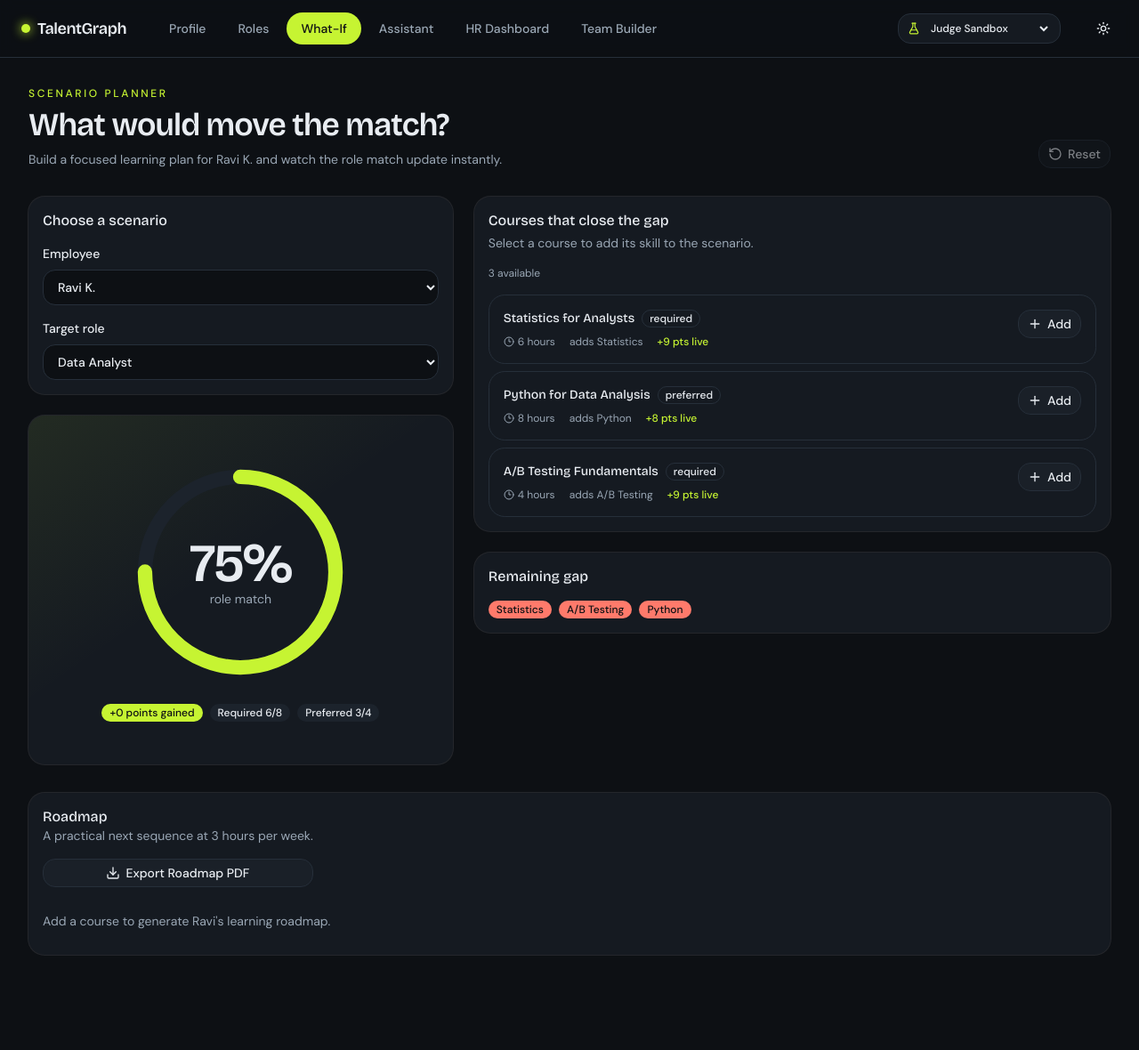
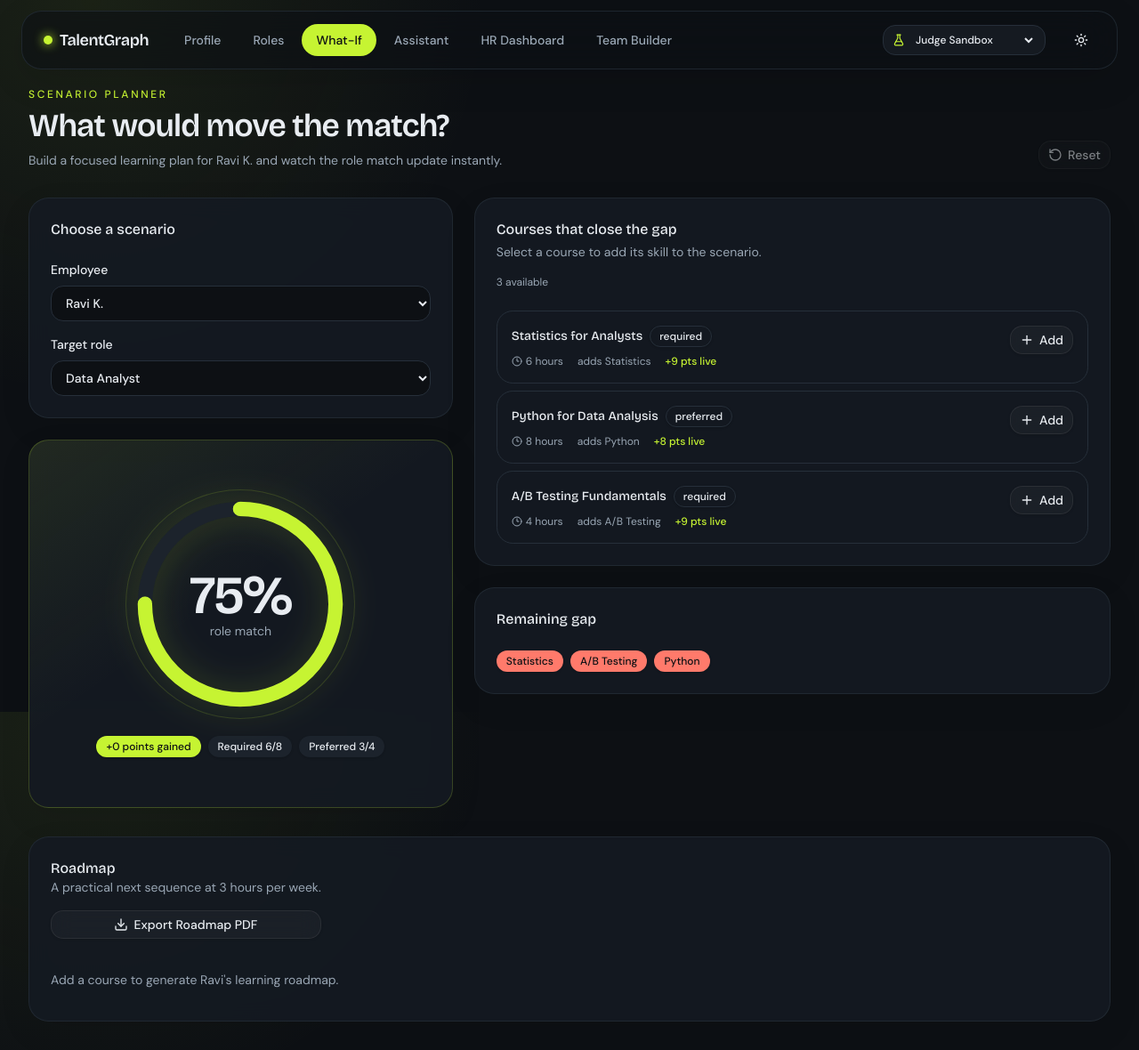
Before and after one commit to sukrakrishna/talentgraph, a Next.js app: page /what-if in a window 1280 px wide. Shown: the whole page at 89% size. Before the commit the page ends 1105 px from the top, so only its background shows below. Built offline with nearby package versions, Linux system fonts and the light colour scheme.

Commit message:
Refine UI/UX with modern glassmorphism, micro-interactions, and executive SaaS polish

```diff
--- a/app/globals.css
+++ b/app/globals.css
@@ -129,6 +129,8 @@
   }
   body {
     @apply bg-background text-foreground;
+    background-image: radial-gradient(circle at 8% 0%, rgba(198, 244, 50, 0.08), transparent 28rem);
+    background-attachment: fixed;
   }
   select option {
     background-color: var(--card);
@@ -154,6 +156,14 @@
 }
 
 @layer utilities {
+  .glass-panel {
+    @apply border border-border/70 bg-card/80 shadow-[0_12px_36px_rgba(0,0,0,0.08)] backdrop-blur-xl;
+  }
+
+  .interactive-lift {
+    @apply transition-[border-color,box-shadow,transform] duration-300 hover:-translate-y-0.5 hover:border-primary/40 hover:shadow-[0_0_24px_rgba(198,244,50,0.14)];
+  }
+
   .pdf-avoid-break {
     break-inside: avoid;
     page-break-inside: avoid;
--- a/components/hr-dashboard-client.tsx
+++ b/components/hr-dashboard-client.tsx
@@ -44,7 +44,7 @@ function KpiCard({ label, value, detail, icon: Icon }: { label: string; value: s
   return (
     <Card>
       <CardContent className="flex items-start justify-between gap-3">
-        <div><p className="text-xs uppercase tracking-[0.14em] text-muted-foreground">{label}</p><p className="mt-3 font-heading text-3xl font-semibold tracking-tight">{value}</p><p className="mt-1 text-xs text-muted-foreground">{detail}</p></div>
+        <div><p className="text-xs uppercase tracking-[0.14em] text-muted-foreground">{label}</p><p className="mt-3 font-heading text-3xl font-semibold tracking-tight">{value}</p><p className="mt-1 text-xs text-muted-foreground">{detail}</p><div className="mt-4 flex h-5 items-end gap-1" aria-hidden="true">{[35, 48, 44, 68, 58, 78].map((height, index) => <span key={index} className="w-1.5 rounded-full bg-primary/70" style={{ height: `${height}%` }} />)}</div></div>
         <span className="flex size-9 items-center justify-center rounded-lg bg-secondary text-primary"><Icon className="size-4" /></span>
       </CardContent>
     </Card>
--- a/components/nav-bar.tsx
+++ b/components/nav-bar.tsx
@@ -19,8 +19,8 @@ export function NavBar() {
   const pathname = usePathname();
 
   return (
-    <header className="sticky top-0 z-50 border-b border-border bg-background/90 backdrop-blur supports-[backdrop-filter]:bg-background/70">
-      <div className="mx-auto flex min-h-16 max-w-7xl flex-wrap items-center gap-3 px-6 py-3 sm:flex-nowrap sm:gap-8 sm:py-0">
+    <header className="sticky top-3 z-50 mx-3 rounded-2xl border border-border/70 bg-background/75 shadow-[0_12px_40px_rgba(0,0,0,0.12)] backdrop-blur-xl supports-[backdrop-filter]:bg-background/60 sm:mx-6">
+      <div className="mx-auto flex min-h-16 max-w-7xl flex-wrap items-center gap-3 px-4 py-3 sm:flex-nowrap sm:gap-6 sm:px-6 sm:py-0">
         <Link href="/" className="flex items-center gap-2 shrink-0">
           <span className="h-2.5 w-2.5 rounded-full bg-primary shadow-[0_0_12px_var(--primary)]" />
           <span className="font-heading text-lg font-semibold tracking-tight">
--- a/components/roles-client.tsx
+++ b/components/roles-client.tsx
@@ -76,8 +76,8 @@ function RoleCard({
     <Card
       onClick={onSelect}
       className={cn(
-        "cursor-pointer transition-colors",
-        isSelected ? "border-primary" : "hover:border-muted-foreground/40"
+        "interactive-lift cursor-pointer",
+        isSelected ? "border-primary shadow-[0_0_24px_rgba(198,244,50,0.16)]" : "hover:border-muted-foreground/40"
       )}
     >
       <CardHeader>
--- a/components/skill-graph.tsx
+++ b/components/skill-graph.tsx
@@ -152,7 +152,7 @@ export function SkillGraph({
   return (
     <div
       ref={containerRef}
-      className="relative h-[480px] w-full overflow-hidden rounded-xl border border-border bg-background"
+      className="bg-grid relative h-[480px] w-full overflow-hidden rounded-2xl border border-border/80 bg-background shadow-[inset_0_1px_0_rgba(255,255,255,0.08),0_18px_40px_rgba(0,0,0,0.16)]"
     >
       {size.width > 0 && (
         <ForceGraph2D
--- a/components/team-builder-client.tsx
+++ b/components/team-builder-client.tsx
@@ -65,7 +65,7 @@ export function TeamBuilderClient() {
       {result && <>
         <div className="grid gap-4 sm:grid-cols-3"><Card><CardContent><p className="text-xs uppercase tracking-[0.14em] text-muted-foreground">Required skills</p><p className="mt-2 font-heading text-3xl font-semibold">{result.coverage.total}</p><p className="mt-1 text-xs text-muted-foreground">mapped from the brief</p></CardContent></Card><Card><CardContent><p className="text-xs uppercase tracking-[0.14em] text-muted-foreground">Team coverage</p><p className="mt-2 font-heading text-3xl font-semibold">{result.coverage.covered} <span className="text-lg text-muted-foreground">of {result.coverage.total}</span></p><p className="mt-1 text-xs text-muted-foreground">{Math.round(coveragePercent)}% covered</p></CardContent></Card><Card className="border-primary/30"><CardContent><p className="text-xs uppercase tracking-[0.14em] text-muted-foreground">Agency cost saved</p><p className="mt-2 font-heading text-3xl font-semibold text-primary">Rs {result.costAvoidedLakhs.toFixed(1)}L</p><p className="mt-1 text-xs text-muted-foreground">3 roles × Rs {result.assumptions.avgExternalSalaryLakhs}L × {result.assumptions.agencyFeePercent}%</p></CardContent></Card></div>
 
-        <Card><CardHeader className="flex-row items-end justify-between gap-4"><div><CardTitle>Your internal team</CardTitle><p className="mt-1 text-sm text-muted-foreground">Greedy selection: each person covers the most remaining brief skills.</p></div><Badge variant="secondary"><Users className="size-3" /> 3 members</Badge></CardHeader><CardContent className="grid gap-4 md:grid-cols-3">{result.members.map((member, index) => <div key={member.id} className="relative flex flex-col gap-4 rounded-xl border border-border p-5"><span className="absolute right-4 top-4 flex size-7 items-center justify-center rounded-full bg-secondary text-xs font-semibold text-primary">0{index + 1}</span><div className="pr-8"><h2 className="font-heading text-xl font-medium">{member.name}</h2><p className="mt-1 text-xs text-muted-foreground">{member.jobTitle} · {member.department}</p></div><div className="flex flex-wrap gap-1.5">{member.matchedSkills.length > 0 ? member.matchedSkills.map((skill) => <Badge key={skill.id} className="bg-primary text-primary-foreground">{skill.name}</Badge>) : <span className="text-xs text-muted-foreground">No direct brief skill match</span>}</div></div>)}</CardContent></Card>
+        <Card><CardHeader className="flex-row items-end justify-between gap-4"><div><CardTitle>Your internal team</CardTitle><p className="mt-1 text-sm text-muted-foreground">Greedy selection: each person covers the most remaining brief skills.</p></div><Badge variant="secondary"><Users className="size-3" /> 3 members</Badge></CardHeader><CardContent className="grid gap-4 md:grid-cols-3">{result.members.map((member, index) => <div key={member.id} className="interactive-lift relative flex flex-col gap-4 rounded-xl border border-border/80 p-5"><span className="absolute right-4 top-4 flex size-7 items-center justify-center rounded-full bg-secondary text-xs font-semibold text-primary">0{index + 1}</span><div className="pr-8"><h2 className="font-heading text-xl font-medium">{member.name}</h2><p className="mt-1 text-xs text-muted-foreground">{member.jobTitle} · {member.department}</p></div><div className="flex flex-wrap gap-1.5">{member.matchedSkills.length > 0 ? member.matchedSkills.map((skill) => <Badge key={skill.id} className="bg-primary text-primary-foreground">{skill.name}</Badge>) : <span className="text-xs text-muted-foreground">No direct brief skill match</span>}</div></div>)}</CardContent></Card>
 
         <div className="grid gap-6 lg:grid-cols-[minmax(0,1.2fr)_minmax(280px,0.8fr)]"><Card><CardHeader><CardTitle>Coverage map</CardTitle><p className="text-sm text-muted-foreground">The selected team covers {result.coverage.covered} of {result.coverage.total} mapped skills.</p></CardHeader><CardContent><div className="h-3 overflow-hidden rounded-full bg-secondary"><div className="h-full rounded-full bg-primary transition-all duration-500" style={{ width: `${coveragePercent}%` }} /></div><div className="mt-4 flex flex-wrap gap-2">{result.requiredSkills.map((skill) => <Badge key={skill.id} variant={result.missingSkills.some((missing) => missing.id === skill.id) ? "destructive" : "secondary"}>{skill.name}</Badge>)}</div></CardContent></Card><Card><CardHeader><CardTitle>Still uncovered</CardTitle></CardHeader><CardContent>{result.missingSkills.length > 0 ? <div className="flex flex-wrap gap-2">{result.missingSkills.map((skill) => <Badge key={skill.id} style={{ backgroundColor: CORAL, color: "#0d1014" }}>{skill.name}</Badge>)}</div> : <p className="flex items-center gap-2 text-sm font-medium text-primary">Complete skill coverage <ArrowRight className="size-4" /></p>}<div className="mt-6 flex items-center gap-2 text-xs text-muted-foreground"><Coins className="size-4 text-primary" />Agency fee avoided by staffing internally.</div></CardContent></Card></div>
       </>}
--- a/components/ui/badge.tsx
+++ b/components/ui/badge.tsx
@@ -4,7 +4,7 @@ import { cva, type VariantProps } from "class-variance-authority"
 import { cn } from "cn"
 
 const badgeVariants = cva(
-  "group/badge inline-flex h-5 w-fit shrink-0 items-center justify-center gap-1 overflow-hidden rounded-4xl border border-transparent px-2 py-0.5 text-xs font-medium whitespace-nowrap transition-all focus-visible:border-ring focus-visible:ring-[3px] focus-visible:ring-ring/50 has-data-[icon=inline-end]:pr-1.5 has-data-[icon=inline-start]:pl-1.5 aria-invalid:border-destructive aria-invalid:ring-destructive/20 dark:aria-invalid:ring-destructive/40 [&>svg]:pointer-events-none [&>svg]:size-3!",
+  "group/badge inline-flex h-6 w-fit shrink-0 items-center justify-center gap-1 overflow-hidden rounded-full border border-transparent px-2.5 py-0.5 text-xs font-medium whitespace-nowrap shadow-sm transition-all duration-200 focus-visible:border-ring focus-visible:ring-[3px] focus-visible:ring-ring/50 has-data-[icon=inline-end]:pr-1.5 has-data-[icon=inline-start]:pl-1.5 aria-invalid:border-destructive aria-invalid:ring-destructive/20 dark:aria-invalid:ring-destructive/40 [&>svg]:pointer-events-none [&>svg]:size-3!",
   {
     variants: {
       variant: {
--- a/components/ui/button.tsx
+++ b/components/ui/button.tsx
@@ -7,11 +7,11 @@ const buttonVariants = cva(
   {
     variants: {
       variant: {
-        default: "bg-primary text-primary-foreground hover:bg-primary/80",
+        default: "bg-primary text-primary-foreground shadow-[0_0_18px_rgba(198,244,50,0.12)] hover:-translate-y-px hover:bg-primary/85 hover:shadow-[0_0_24px_rgba(198,244,50,0.22)]",
         outline:
-          "border-border bg-background hover:bg-muted hover:text-foreground aria-expanded:bg-muted aria-expanded:text-foreground dark:border-input dark:bg-input/30 dark:hover:bg-input/50",
+          "border-border/80 bg-background/60 shadow-sm backdrop-blur-md hover:-translate-y-px hover:border-primary/40 hover:bg-muted hover:text-foreground aria-expanded:bg-muted aria-expanded:text-foreground dark:border-white/10 dark:bg-white/[0.03] dark:hover:bg-white/[0.06]",
         secondary:
-          "bg-secondary text-secondary-foreground hover:bg-[color-mix(in_oklch,var(--secondary),var(--foreground)_5%)] aria-expanded:bg-secondary aria-expanded:text-secondary-foreground",
+          "border border-border/60 bg-secondary/80 text-secondary-foreground shadow-sm hover:-translate-y-px hover:border-primary/30 hover:bg-secondary aria-expanded:bg-secondary aria-expanded:text-secondary-foreground",
         ghost:
           "hover:bg-muted hover:text-foreground aria-expanded:bg-muted aria-expanded:text-foreground dark:hover:bg-muted/50",
         destructive:
--- a/components/ui/card.tsx
+++ b/components/ui/card.tsx
@@ -11,7 +11,7 @@ function Card({
       data-slot="card"
       data-size={size}
       className={cn(
-        "group/card flex flex-col gap-(--card-spacing) overflow-hidden rounded-xl bg-card py-(--card-spacing) text-sm text-card-foreground ring-1 ring-foreground/10 [--card-spacing:--spacing(4)] has-data-[slot=card-footer]:pb-0 has-[>img:first-child]:pt-0 data-[size=sm]:[--card-spacing:--spacing(3)] data-[size=sm]:has-data-[slot=card-footer]:pb-0 *:[img:first-child]:rounded-t-xl *:[img:last-child]:rounded-b-xl",
+        "group/card flex flex-col gap-(--card-spacing) overflow-hidden rounded-2xl border border-border/70 bg-card/95 py-(--card-spacing) text-sm text-card-foreground shadow-[0_12px_36px_rgba(0,0,0,0.08)] backdrop-blur-md transition-[border-color,box-shadow,transform] duration-300 hover:border-primary/25 [--card-spacing:--spacing(6)] has-data-[slot=card-footer]:pb-0 has-[>img:first-child]:pt-0 data-[size=sm]:[--card-spacing:--spacing(4)] data-[size=sm]:has-data-[slot=card-footer]:pb-0 *:[img:first-child]:rounded-t-2xl *:[img:last-child]:rounded-b-2xl",
         className
       )}
       {...props}
--- a/components/what-if-client.tsx
+++ b/components/what-if-client.tsx
@@ -38,8 +38,8 @@ function ScoreRing({ score, baseline }: { score: number; baseline: number }) {
   const circumference = 2 * Math.PI * radius;
 
   return (
-    <div className="relative mx-auto h-64 w-64">
-      <svg className="h-full w-full -rotate-90" viewBox="0 0 220 220" aria-label={`${score}% match`}>
+    <div className="relative mx-auto h-64 w-64 rounded-full ring-1 ring-primary/15">
+      <svg className="h-full w-full -rotate-90 drop-shadow-[0_0_18px_rgba(198,244,50,0.2)]" viewBox="0 0 220 220" aria-label={`${score}% match`}>
         <circle cx="110" cy="110" r={radius} fill="none" stroke="var(--secondary)" strokeWidth="14" />
         <motion.circle
           cx="110"
@@ -200,7 +200,7 @@ export function WhatIfClient() {
             <CardContent className="grid gap-2">
               {data?.courses.map((course) => {
                 const selected = selectedCourseIds.includes(course.id);
-                return <div key={course.id} className={`grid gap-3 rounded-xl border p-4 transition-colors sm:grid-cols-[minmax(0,1fr)_auto] ${selected ? "border-primary/60 bg-primary/5" : "border-border hover:border-muted-foreground/50"}`}>
+                return <div key={course.id} className={`interactive-lift grid gap-3 rounded-xl border p-4 transition-colors sm:grid-cols-[minmax(0,1fr)_auto] ${selected ? "border-primary/60 bg-primary/5" : "border-border hover:border-muted-foreground/50"}`}>
                   <div className="min-w-0"><div className="flex flex-wrap items-center gap-2"><h3 className="font-medium">{course.title}</h3><Badge variant="outline">{course.importance}</Badge></div><div className="mt-2 flex flex-wrap gap-x-4 gap-y-1 text-xs text-muted-foreground"><span className="inline-flex items-center gap-1"><Clock3 className="size-3" />{course.hours} hours</span><span>adds {course.skill_name}</span><span className="font-medium text-primary">+{coursePoints(course)} pts live</span></div></div>
                   <Button variant={selected ? "secondary" : "outline"} onClick={() => toggleCourse(course.id)} aria-pressed={selected}>{selected ? <Check /> : <Plus />}{selected ? "Added" : "Add"}</Button>
                 </div>;
@@ -216,9 +216,9 @@ export function WhatIfClient() {
         </div>
       </div>
 
-      <Card>
+      <Card className="interactive-lift">
         <CardHeader className="flex-row items-end justify-between gap-4"><div><CardTitle>Roadmap</CardTitle><p className="text-sm text-muted-foreground">A practical next sequence at 3 hours per week.</p></div><ExportPdfButton targetId="whatif-roadmap-report" filename={`${data?.employee.name ?? "employee"}-what-if-roadmap.pdf`} label="Export Roadmap PDF" /></CardHeader>
-        <CardContent>{roadmap.length === 0 ? <p className="py-3 text-sm text-muted-foreground">Add a course to generate Ravi&apos;s learning roadmap.</p> : <ol className="grid gap-3 md:grid-cols-2">{roadmap.map((step, index) => <li key={`${step.label}-${index}`} className="flex gap-3 rounded-xl bg-secondary/60 p-4"><span className="flex size-7 shrink-0 items-center justify-center rounded-full bg-primary text-sm font-semibold text-primary-foreground">{index + 1}</span><div><p className="font-medium">{step.label}</p><p className="mt-1 text-xs text-muted-foreground">{step.detail}</p></div>{index < roadmap.length - 1 && <ArrowRight className="ml-auto mt-1 hidden size-4 text-muted-foreground md:block" />}</li>)}</ol>}</CardContent>
+        <CardContent>{roadmap.length === 0 ? <p className="py-3 text-sm text-muted-foreground">Add a course to generate Ravi&apos;s learning roadmap.</p> : <ol className="grid gap-3 md:grid-cols-2">{roadmap.map((step, index) => <li key={`${step.label}-${index}`} className="interactive-lift flex gap-3 rounded-xl border border-border/70 bg-secondary/60 p-4"><span className="flex size-7 shrink-0 items-center justify-center rounded-full bg-primary text-sm font-semibold text-primary-foreground shadow-[0_0_12px_rgba(198,244,50,0.2)]">{index + 1}</span><div><p className="font-medium">{step.label}</p><p className="mt-1 text-xs text-muted-foreground">{step.detail}</p></div>{index < roadmap.length - 1 && <ArrowRight className="ml-auto mt-1 hidden size-4 text-muted-foreground md:block" />}</li>)}</ol>}</CardContent>
       </Card>
     </div>
   );
```
